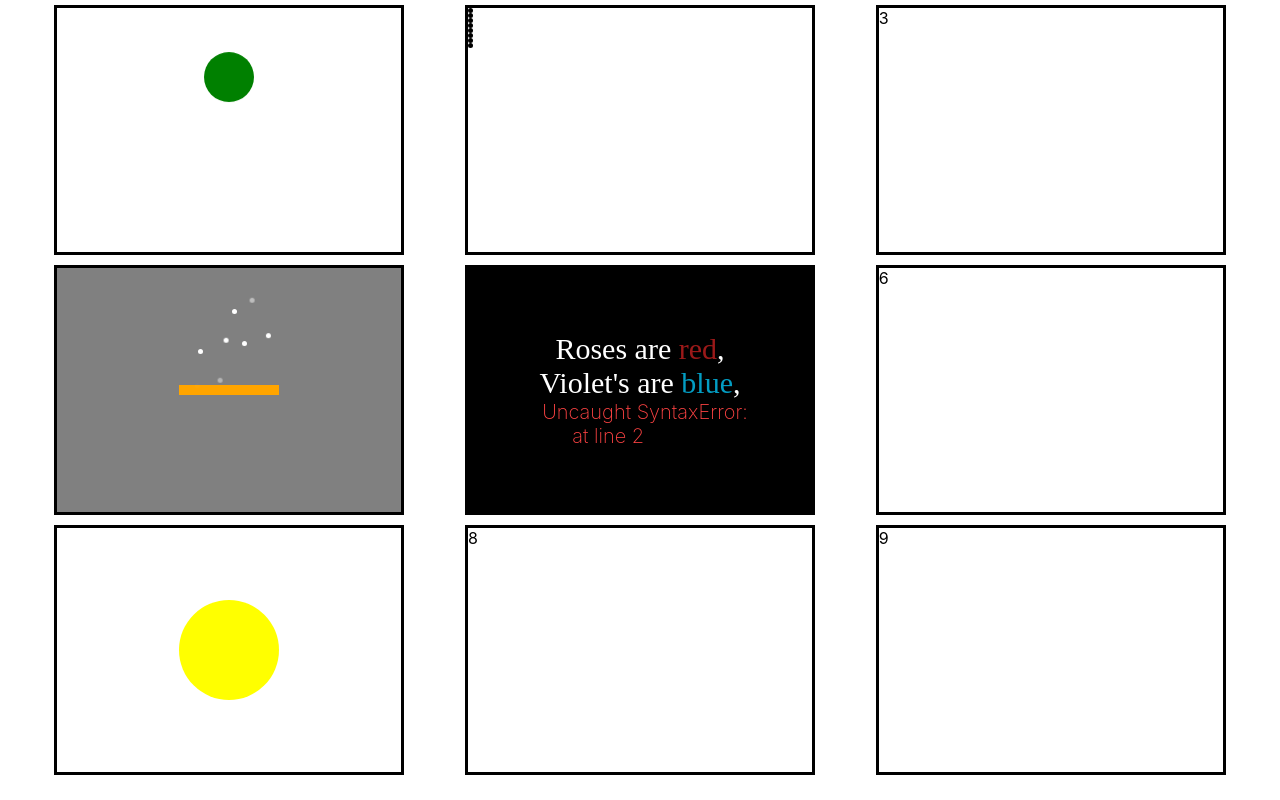
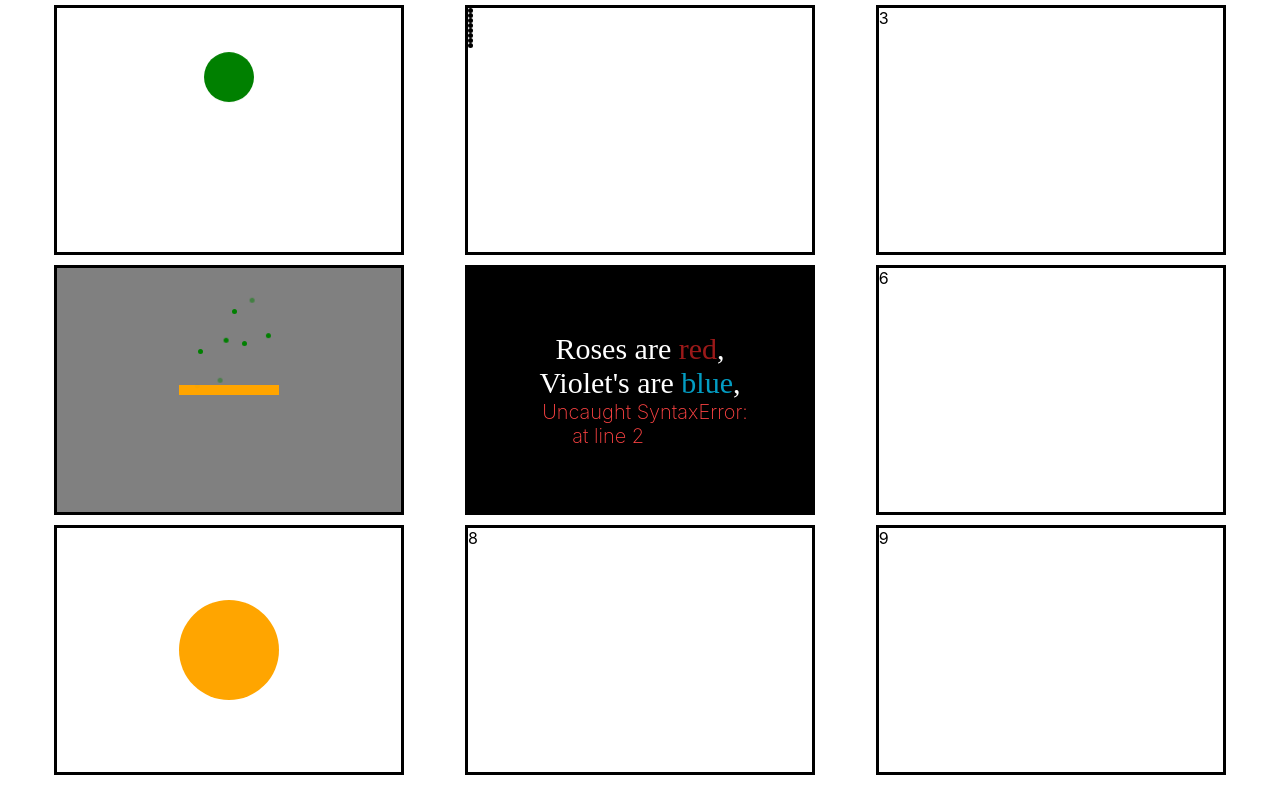
Before and after one commit to Jacoblynch99/react-css-playground, a React (Create React App) app: page / in a window 1280 px wide. Built offline with nearby package versions, Linux system fonts and the light colour scheme.

Commit message:
changing some colors around

```diff
--- a/src/style.js
+++ b/src/style.js
@@ -32,7 +32,7 @@ const useStyles = makeStyles({
         width: '5px',
         height: '5px',
         borderRadius: '50%',
-        backgroundColor: 'white',
+        backgroundColor: 'green',
         marginLeft: 5,
         animation: '$float 2s',
         animationDirection: 'reverse',
@@ -43,7 +43,7 @@ const useStyles = makeStyles({
         height: '100px',
         width: '100px',
         borderRadius: '50%',
-        backgroundColor: 'yellow',
+        backgroundColor: 'orange',
     },
     // these dots will bounce around the given area and connect a line when they get close to another dot
     connectingDots: {
```
